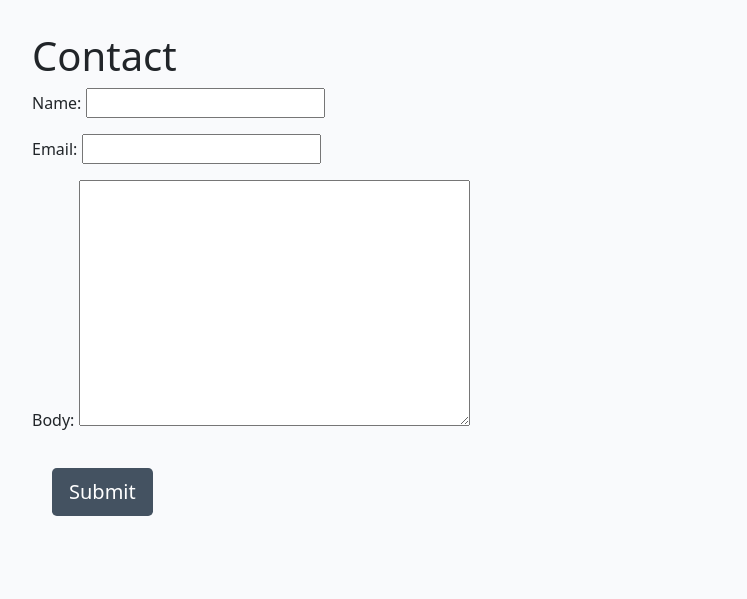
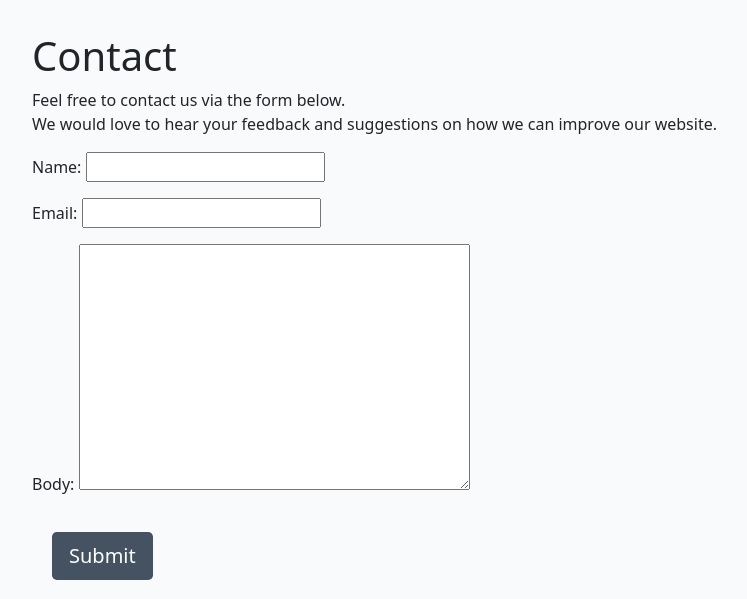
Before and after one commit to sherryrich/heard-it, a Django app: page /contact/ in a window 1280 px wide. Shown: the part 60-659 px from the top of the page, without its empty margins (240-987 px from the left). Run offline with Django 3.2, Linux system fonts and the light colour scheme.

Commit message:
updated messaging on contact page and updated kanban on README

```diff
--- a/static/css/style.css
+++ b/static/css/style.css
@@ -198,4 +198,5 @@ a.nav-link-active {
     .search_articles {
         width: 200px !important;
     }
+
 }
--- a/templates/contact.html
+++ b/templates/contact.html
@@ -10,6 +10,8 @@
         <div class="col-md-8 mt-3 offset-md-2">
             <p>
                 <h1>Contact</h1>
+                 <p> Feel free to contact us via the form below. <br>
+                    We would love to hear your feedback and suggestions on how we can improve our website.</p>
                 <form action="" method="POST">
 
                     {% csrf_token %}
```
Also changed, not shown: 1 other file.
